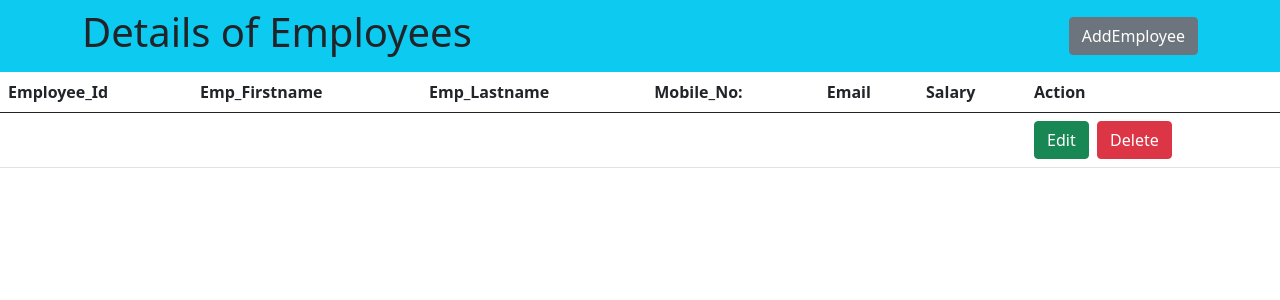
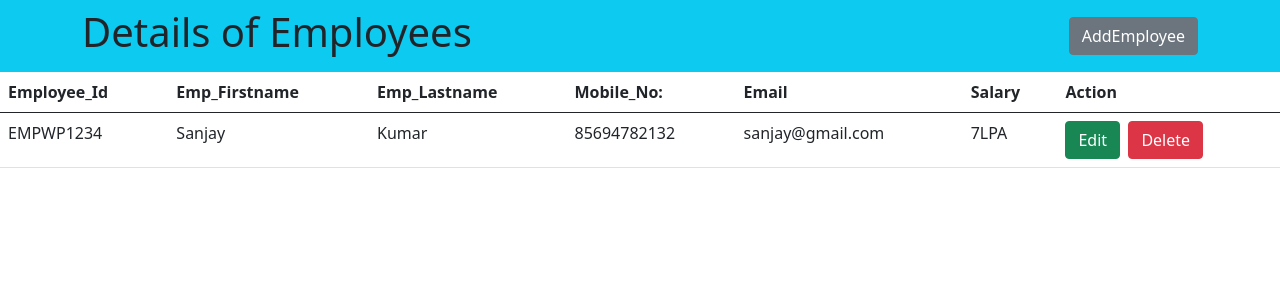
Before and after one commit to Kahkeshan04/Kudvenkat, an Angular app: page / in a window 1280 px wide. Shown: the top 300 px of the page. Built offline with nearby package versions, Linux system fonts and the light colour scheme.

Commit message:
one form is created and json server installed for FakeAPI

```diff
--- a/src/app/app.module.ts
+++ b/src/app/app.module.ts
@@ -4,6 +4,7 @@ import { AppRoutingModule } from './app-routing.module';
 import { AppComponent } from './app.component';
 import {FormsModule} from '@angular/forms';
 import { DetailsComponent } from './details/details.component';
+import { ReactiveFormsModule } from '@angular/forms';
 
 
 @NgModule({
@@ -17,6 +18,7 @@ import { DetailsComponent } from './details/details.component';
     FormsModule,
     BrowserModule,
     AppRoutingModule,
+    ReactiveFormsModule
 
   ],
   providers: [
--- a/src/app/details/details.component.html
+++ b/src/app/details/details.component.html
@@ -3,8 +3,8 @@
         <h1>Details of Employees</h1>
         <div class="d-flex">
             <button type="button" class="btn btn-secondary" data-bs-toggle="modal" data-bs-target="#exampleModal">
-          AddEmployee
-        </button>
+                AddEmployee
+            </button>
         </div>
     </div>
 </nav>
@@ -22,12 +22,12 @@
     </thead>
     <tbody>
         <tr>
-            <td></td>
-            <td></td>
-            <td></td>
-            <td></td>
-            <td></td>
-            <td></td>
+            <td>EMPWP1234</td>
+            <td>Sanjay</td>
+            <td>Kumar</td>
+            <td>85694782132</td>
+            <td>sanjay@gmail.com</td>
+            <td>7LPA</td>
             <td>
                 <button type="button" class="btn btn-success">Edit</button>&nbsp;
                 <button type="button" class="btn btn-danger">Delete</button>
@@ -36,8 +36,7 @@
     </tbody>
 </table>
 
-
-<div class="modal fade" id="exampleModal" tabindex="-1" aria-labelledby="exampleModalLabel" aria-hidden="true">
+<div class="modal fade" id="exampleModal" tabindex="-4" aria-labelledby="exampleModalLabel" aria-hidden="true">
     <div class="modal-dialog">
         <div class="modal-content">
             <div class="modal-header">
@@ -45,38 +44,38 @@
                 <button type="button" class="btn-close" data-bs-dismiss="modal" aria-label="Close"></button>
             </div>
             <div class="modal-body">
-                <form>
+                <form [formGroup]="formValue">
                     <div class="mb-3">
                         <label for="InputEmp_Firstname" class="form-label">Emp_Firstname</label>
-                        <input type="text" class="form-control" id="exampleInputEmail1" aria-describedby="emailHelp">
+                        <input type="text" formControlName="Emp_Firstname" class="form-control" id="exampleInputEmail1" aria-describedby="emailHelp" />
                     </div>
 
                     <div class="mb-3">
                         <label for="InputEmp_Lastname" class="form-label">Emp_Lastname</label>
-                        <input type="text" class="form-control" id="exampleInputPassword1">
+                        <input type="text" formControlName="Emp_Lastname" class="form-control" id="exampleInputPassword1" />
                     </div>
 
                     <div class="mb-3">
                         <label for="InputMobile_No" class="form-label">Mobile_No</label>
-                        <input type="text" class="form-control" id="exampleInputPassword1">
+                        <input type="text" formControlName="Mobile_No" class="form-control" id="exampleInputPassword1" />
                     </div>
 
                     <div class="mb-3">
                         <label for="InputEmail" class="form-label">Email</label>
-                        <input type="text" class="form-control" id="exampleInputPassword1">
+                        <input type="text" formControlName="Email" class="form-control" id="exampleInputPassword1" />
                     </div>
                     <div class="mb-3">
                         <label for="InputSalary" class="form-label">Salary</label>
-                        <input type="text" class="form-control" id="exampleInputPassword1">
+                        <input type="text" formControlName="Salary" class="form-control" id="exampleInputPassword1" />
                     </div>
-
                 </form>
             </div>
             <div class="modal-footer">
                 <button type="button" class="btn btn-secondary" data-bs-dismiss="modal">
-          Close
-        </button>
+                    Close
+                </button>
                 <button type="button" class="btn btn-primary">Save changes</button>
             </div>
         </div>
     </div>
+</div>
--- a/src/app/details/details.component.ts
+++ b/src/app/details/details.component.ts
@@ -1,10 +1,31 @@
-import { Component } from '@angular/core';
+import { Component, OnInit } from '@angular/core';
+import { FormBuilder, FormGroup } from '@angular/forms';
 
 @Component({
   selector: 'app-details',
   templateUrl: './details.component.html',
-  styleUrls: ['./details.component.scss']
+  styleUrls: ['./details.component.scss'],
 })
-export class DetailsComponent {
+export class DetailsComponent implements OnInit {
+  formValue!: FormGroup;
 
+  constructor(private formBuilder: FormBuilder) {}
+
+  ngOnInit(): void {
+    this.formValue = this.formBuilder.group({
+      Emp_Firstname:[''],
+      Emp_Lastname:[''],
+      Mobile_No:[''],
+      Email:[''],
+      Salary:[''],
+
+
+      // Checking with different Datatpes
+      // Firstname:[''],
+      // Lastname:[''],
+      // Mobile_No:[''],
+      // Email:[''],
+      // Salary:[''],
+    });
+  }
 }
--- /dev/null
+++ b/src/assets/db.json
@@ -0,0 +1,19 @@
+{
+  "posts": [
+    {
+      "id": 1,
+      "title": "json-server",
+      "author": "typicode"
+    }
+  ],
+  "comments": [
+    {
+      "id": 1,
+      "body": "some comment",
+      "postId": 1
+    }
+  ],
+  "profile": {
+    "name": "typicode"
+  }
+}
```
Also changed, not shown: 1 other file (tests, documents, lock files or other folders).
